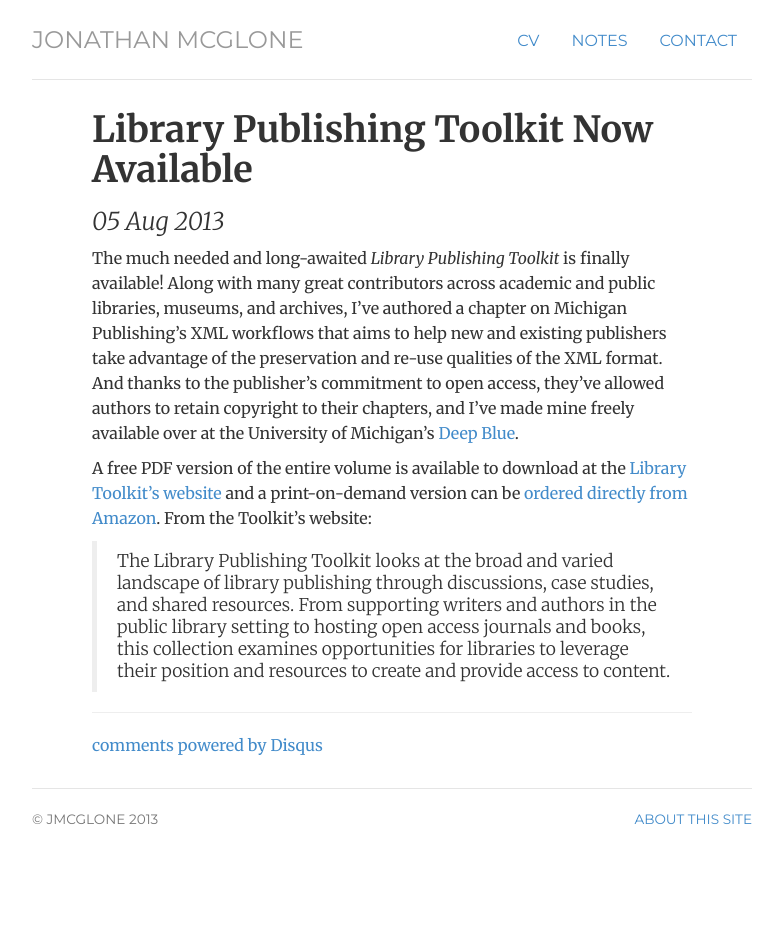
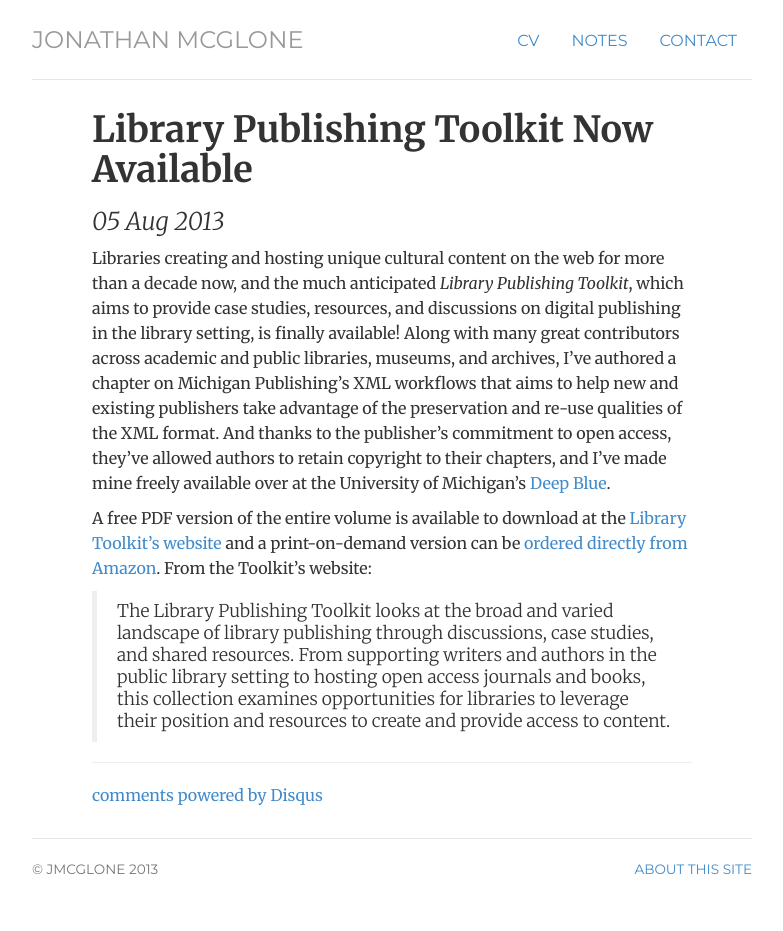
Before and after one commit to jmcglone/jmcglone.github.io, a Jekyll site: the page built from _posts/2013-08-05-library-publishing-toolkit-now-available.md, in a window 1280 px wide. Shown: the whole page, without its empty margins (248-1031 px from the left). Built offline with Jekyll 4.4.1, drawn with Linux system fonts in a browser that asks for light colours; comment, search, counter and statistics services are not loaded; before the commit the page ends 900 px from its top, so only the background shows below that.

Commit message:
Update 2013-08-05-library-publishing-toolkit-now-available.md
a few copy changes.

```diff
--- a/_posts/2013-08-05-library-publishing-toolkit-now-available.md
+++ b/_posts/2013-08-05-library-publishing-toolkit-now-available.md
@@ -2,7 +2,7 @@
 layout: post
 title: Library Publishing Toolkit Now Available
 ---
-The much needed and long-awaited *Library Publishing Toolkit* is finally available! Along with many great contributors across academic and public libraries, museums, and archives, I've authored a chapter on Michigan Publishing's XML workflows that aims to help new and existing publishers take advantage of the preservation and re-use qualities of the XML format. And thanks to the publisher's commitment to open access, they've allowed authors to retain copyright to their chapters, and I've made mine freely available over at the University of Michigan's [Deep Blue](http://hdl.handle.net/2027.42/99563).
+Libraries creating and hosting unique cultural content on the web for more than a decade now, and the much anticipated *Library Publishing Toolkit*, which aims to provide case studies, resources, and discussions on digital publishing in the library setting, is finally available! Along with many great contributors across academic and public libraries, museums, and archives, I've authored a chapter on Michigan Publishing's XML workflows that aims to help new and existing publishers take advantage of the preservation and re-use qualities of the XML format. And thanks to the publisher's commitment to open access, they've allowed authors to retain copyright to their chapters, and I've made mine freely available over at the University of Michigan's [Deep Blue](http://hdl.handle.net/2027.42/99563).
 
 A free PDF version of the entire volume is available to download at the [Library Toolkit's website](http://opensuny.org/omp/index.php/IDSProject/catalog/book/25) and a print-on-demand version can be [ordered directly from Amazon](http://www.amazon.com/dp/0989722600). From the Toolkit's website:
 
```
